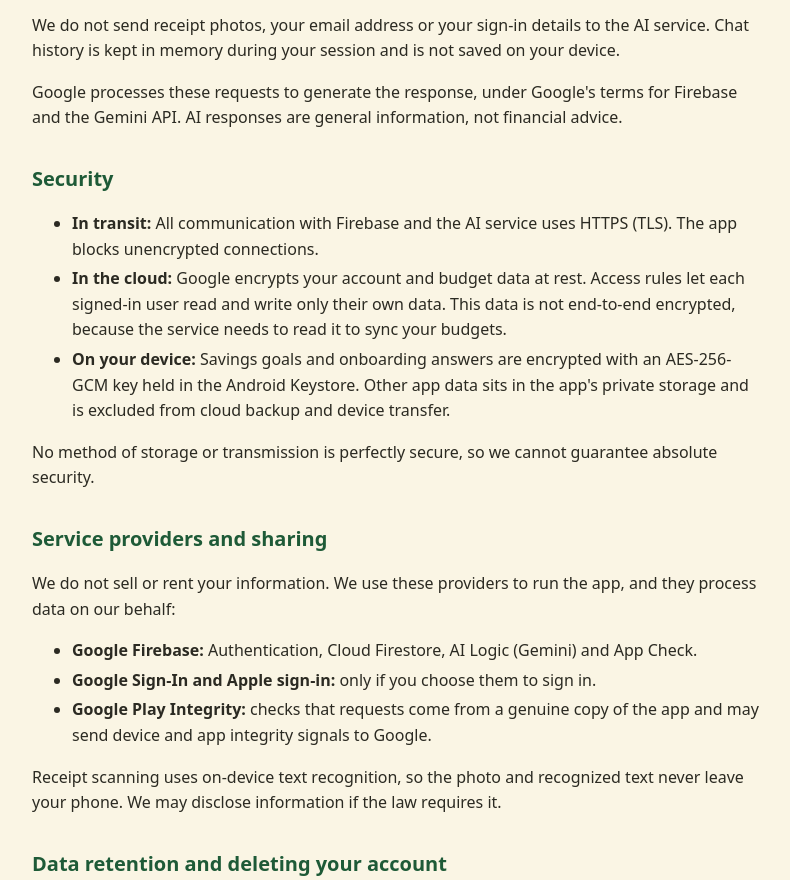
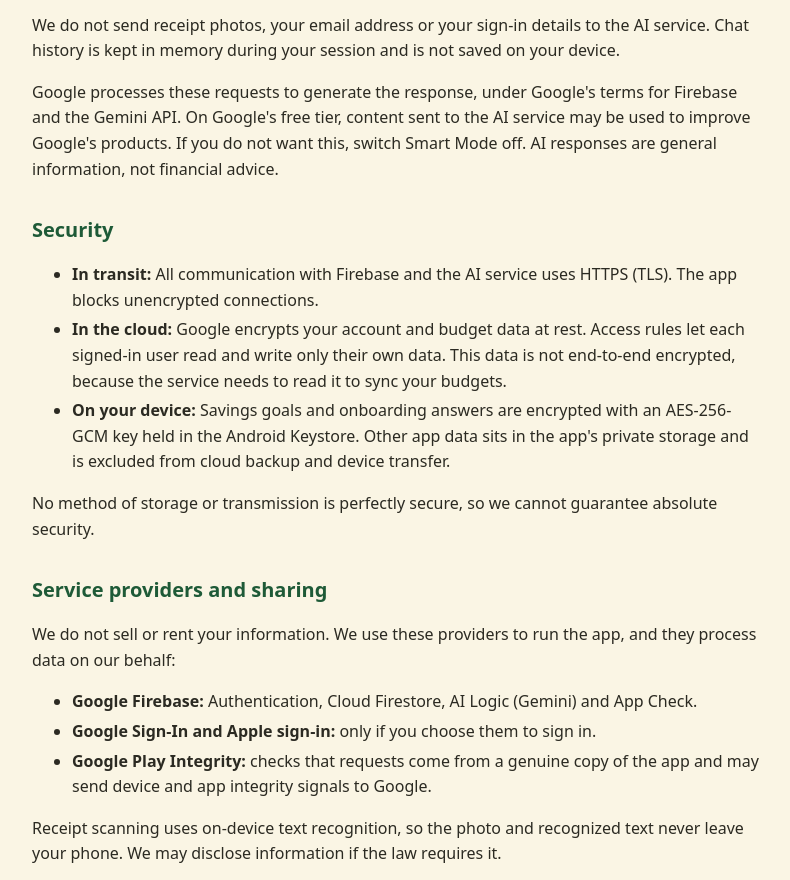
Before and after one commit to neworld6790-boop/budget-intelligence-privacy, a plain HTML site: page index.html in a window 1280 px wide. Shown: the part 1925-2805 px from the top of the page, without its empty margins (244-1034 px from the left). Drawn offline with Linux system fonts and the light colour scheme.

Commit message:
Add files via upload

```diff
--- a/index.html
+++ b/index.html
@@ -50,7 +50,7 @@
 <li>The text you type, such as a chat question or a sentence like "spent $12 on coffee".</li>
 </ul>
 <p>We do not send receipt photos, your email address or your sign-in details to the AI service. Chat history is kept in memory during your session and is not saved on your device.</p>
-<p>Google processes these requests to generate the response, under Google's terms for Firebase and the Gemini API. AI responses are general information, not financial advice.</p>
+<p>Google processes these requests to generate the response, under Google's terms for Firebase and the Gemini API. On Google's free tier, content sent to the AI service may be used to improve Google's products. If you do not want this, switch Smart Mode off. AI responses are general information, not financial advice.</p>
 
 <h2>Security</h2>
 <ul>
```
